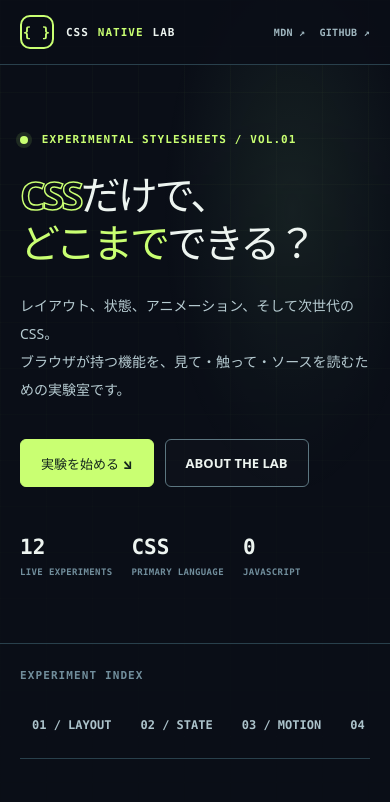
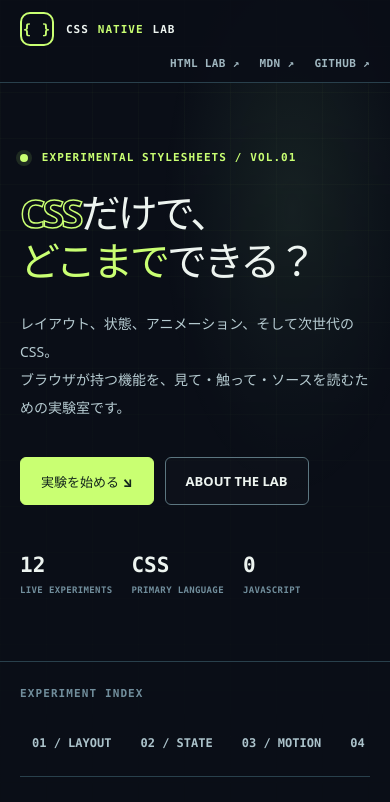
Before and after one commit to naoiw/css-native-lab, a plain HTML site: page public/index.html in a window 390 px wide. Shown: the top 802 px of the page. Drawn offline with Linux system fonts and the light colour scheme.

Commit message:
style: keep header links accessible on mobile

```diff
--- a/public/styles/site.css
+++ b/public/styles/site.css
@@ -162,7 +162,7 @@ button{cursor:pointer}
   .brand>span{width:34px;height:34px;font-size:14px}
   .header-links{gap:14px}
   .header-links a{font-size:10px}
-  .header-links a:first-child{display:none}
+  /* Keep the sister-site link visible on mobile too. */
   .hero{display:block;min-height:auto;padding-block:68px 66px}
   .hero-art{display:none}
   .hero h1{font-size:clamp(40px,10vw,64px)}
@@ -182,3 +182,9 @@ button{cursor:pointer}
     transition-duration:.01ms!important;
   }
 }
+/* Keep the HTML Lab, MDN, and GitHub links accessible at small widths. */
+@media(max-width:520px){
+  .site-header{flex-wrap:wrap;column-gap:10px;row-gap:0;padding-top:12px}
+  .header-links{width:100%;justify-content:flex-end;gap:20px;padding-block:11px 12px}
+  .header-links a{font-size:11px;white-space:nowrap}
+}
```
